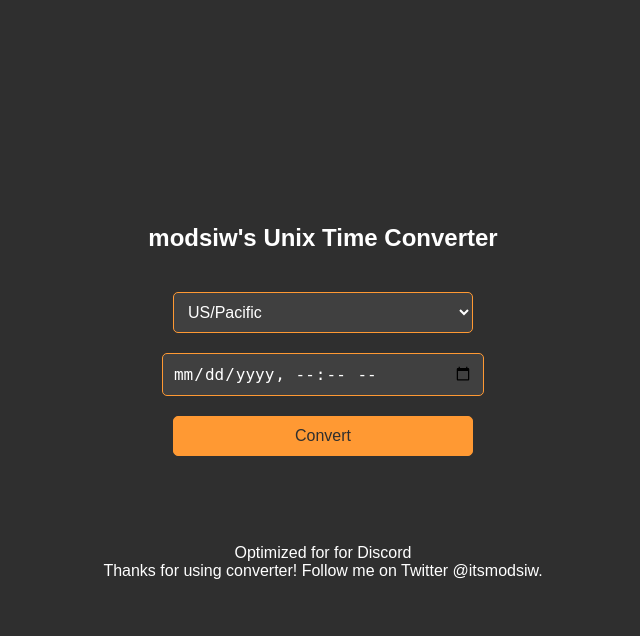
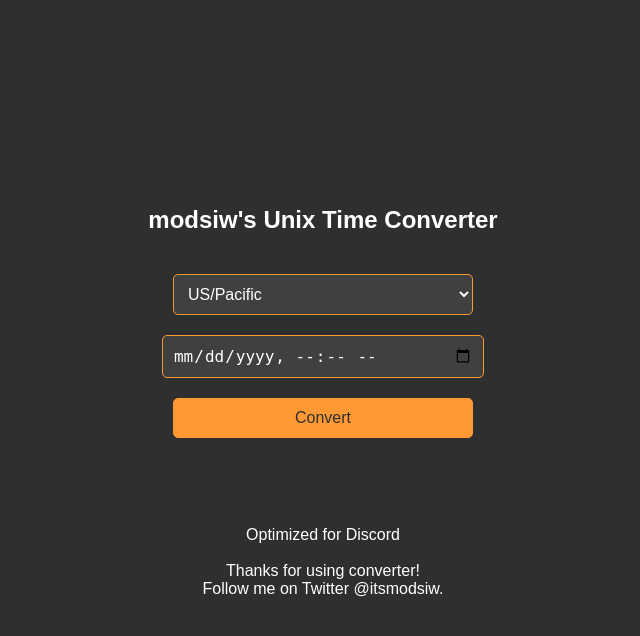
Before and after one commit to itsmodsiw/tcalc, a Flask app: page / in a window 1280 px wide. Shown: the top 636 px of the page, without its empty margins (317-957 px from the left). Run offline with Flask 2, Linux system fonts and the light colour scheme.

Commit message:
update
Fixes some text

```diff
--- a/templates/index.html
+++ b/templates/index.html
@@ -95,7 +95,7 @@ body {
   <p id="result"></p>
   <button class="button copy" onclick="copyToClipboard()">Copy to Clipboard</button>
   <p class="thanks-message">
-    Optimized for <t:unixtimecode> for Discord<br> Thanks for using converter! Follow me on Twitter <a href="https://twitter.com/itsmodsiw" target="_blank">@itsmodsiw</a>.
+    Optimized for Discord<br><br> Thanks for using converter! <br> Follow me on Twitter <a href="https://twitter.com/itsmodsiw" target="_blank">@itsmodsiw</a>.
   </p>
 </div>
 
```
